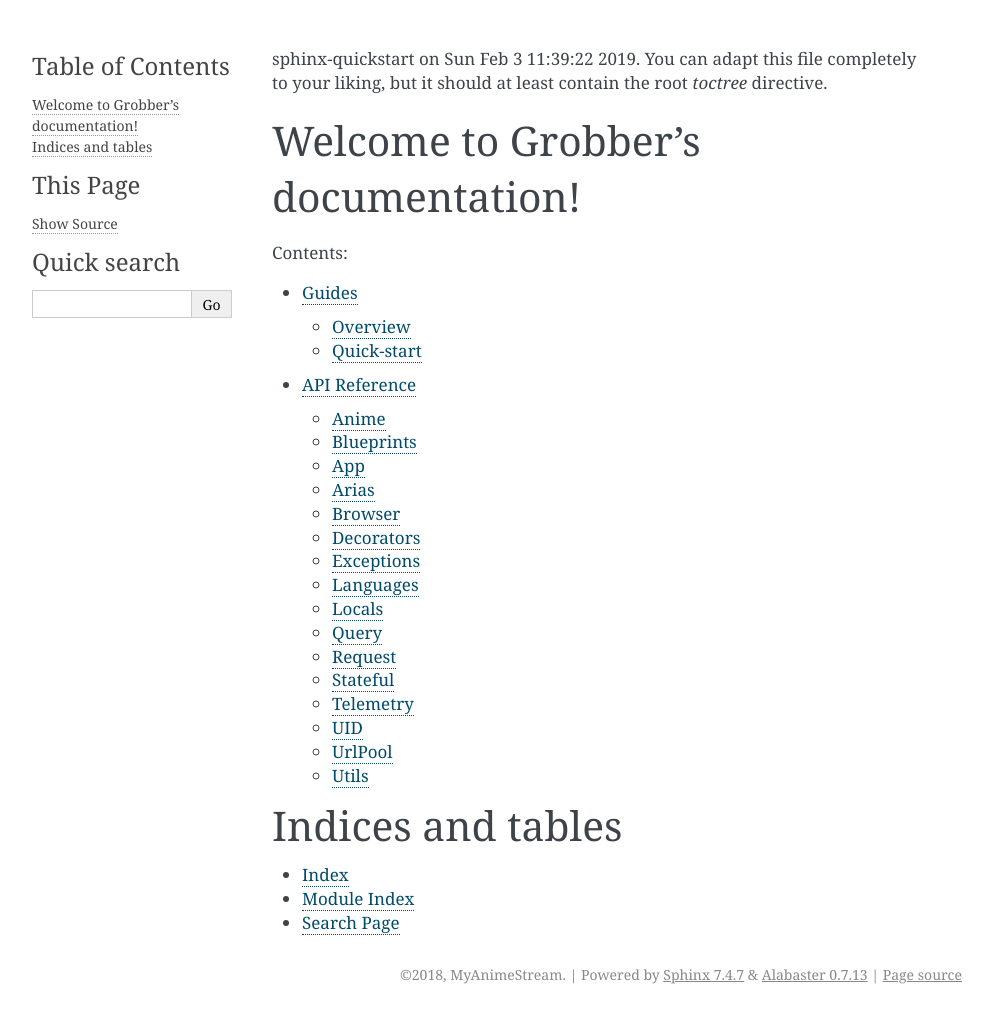
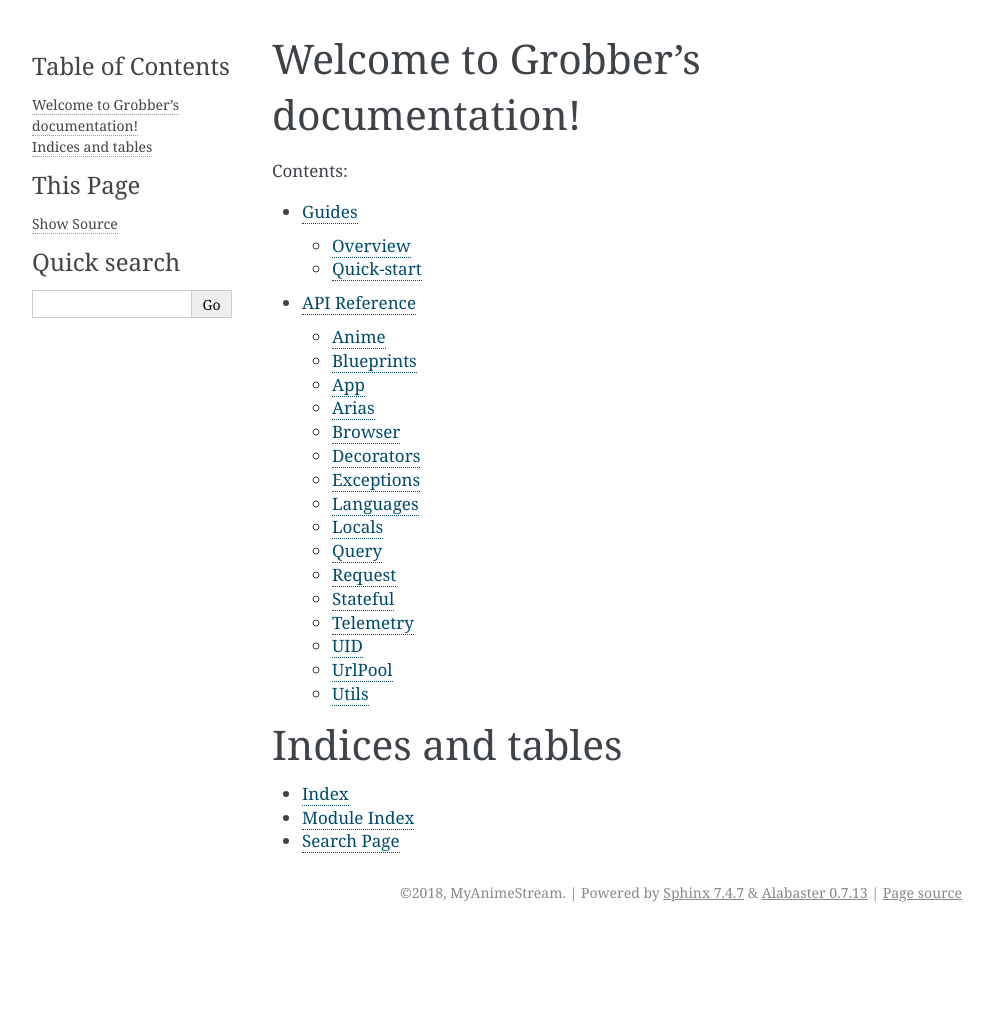
Before and after one commit to myanimestream/grobber, a Sphinx documentation site: the page built from docs/source/index.rst, in a window 1280 px wide. Shown: the whole page, without its empty margins (148-1141 px from the left). Built offline with Sphinx 7.4.7, drawn with Linux system fonts in a browser that asks for light colours; formulas are drawn with MathJax 3; the version number could not be read and is left out; after the commit the page ends 932 px from its top, so only the background shows below that.

Commit message:
ci skip plz

```diff
--- a/docs/source/index.rst
+++ b/docs/source/index.rst
@@ -1,8 +1,3 @@
-.. Grobber documentation master file, created by
-sphinx-quickstart on Sun Feb  3 11:39:22 2019.
-You can adapt this file completely to your liking, but it should at least
-contain the root `toctree` directive.
-
 Welcome to Grobber's documentation!
 ===================================
 
--- a/docs/source/reference/index.rst
+++ b/docs/source/reference/index.rst
@@ -1,5 +1,8 @@
 API Reference
 =============
+
+If you find the lack of documentation appalling please help
+me rectify the situation by contributing to this project!
 
 .. toctree::
     :glob:
```
Also changed, not shown: 1 other file.
